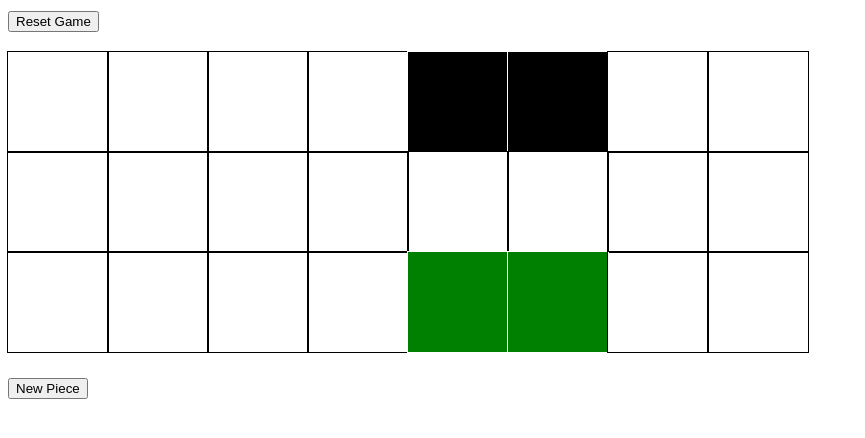
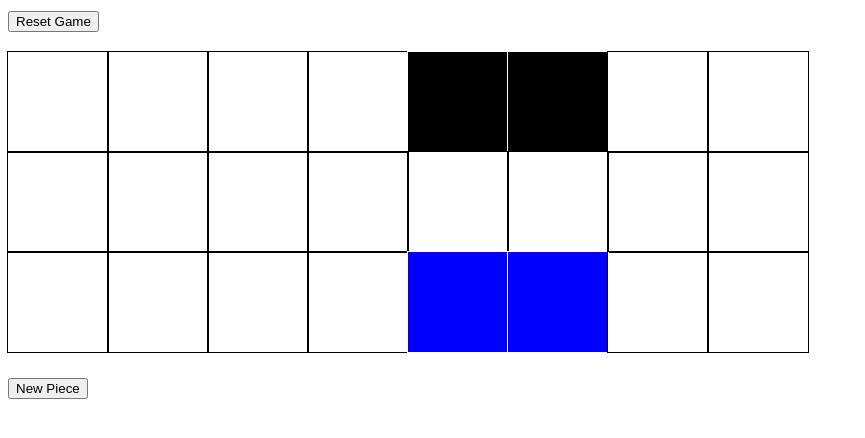
Before and after one commit to travis-cramer/ur, a Flask app: page /board/ in a window 1280 px wide. Shown: the top 438 px of the page, without its empty margins (0-865 px from the left). Run offline with Flask 2, Linux system fonts and the light colour scheme; data that the repository does not hold is empty.

Commit message:
change white end to blue

```diff
--- a/static/style.css
+++ b/static/style.css
@@ -14,7 +14,7 @@ div {
 }
 
 #white-finish {
-	background: green;
+	background: blue;
 	color: white;
 }
 
```
